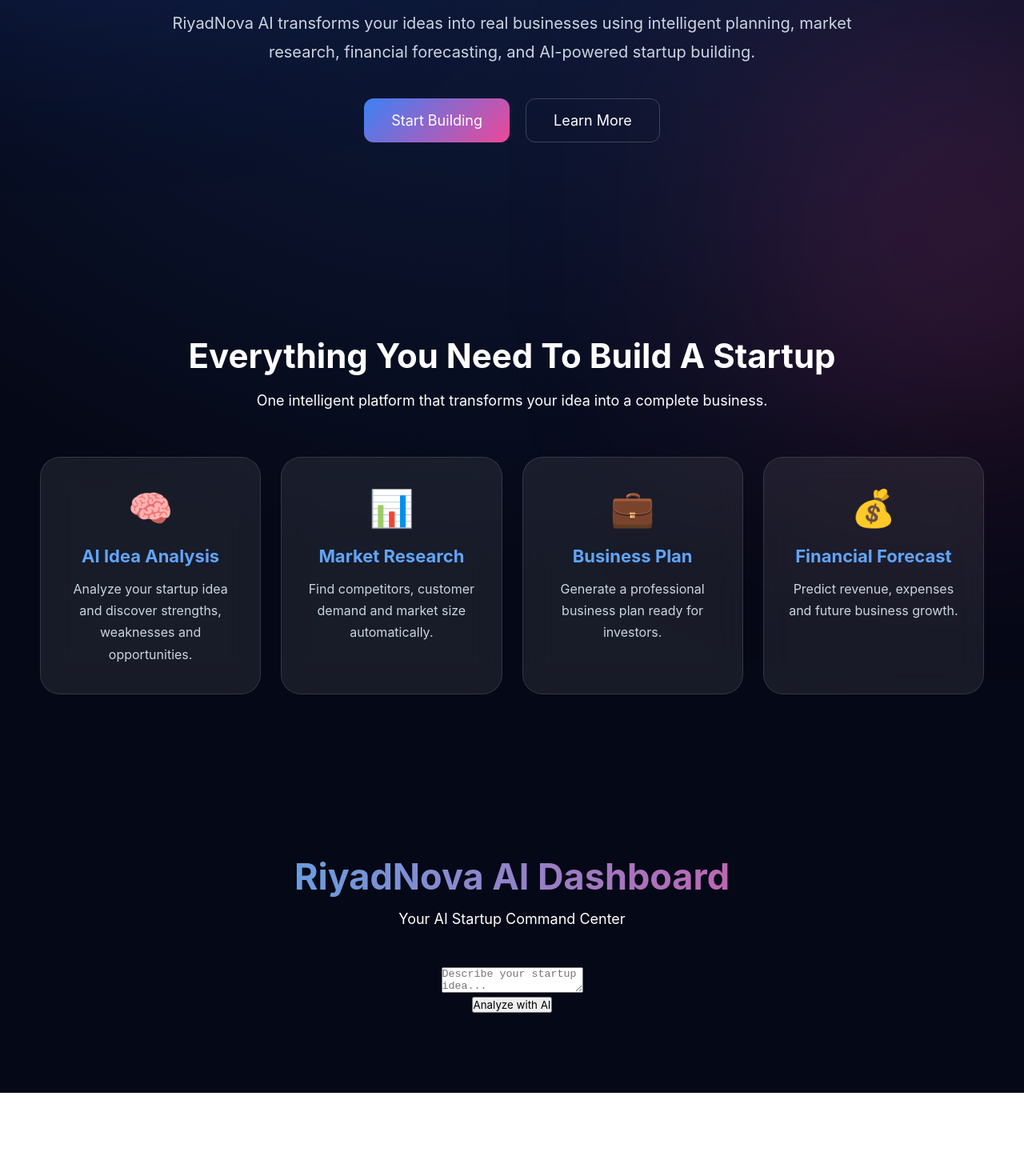
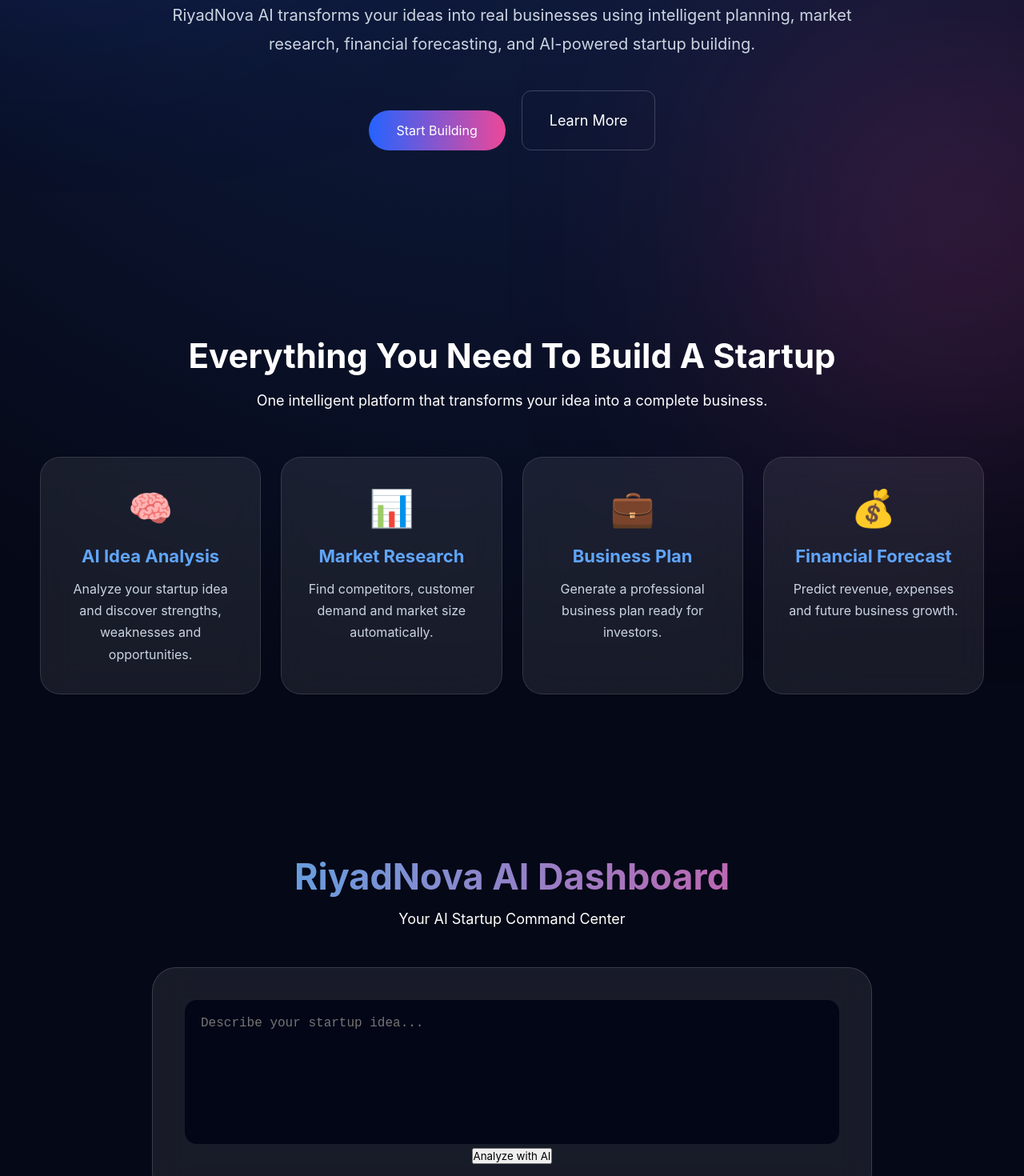
Before and after one commit to Ryad-S/RiyadNova-AI., a React (Vite) app in the folder frontend/: page / in a window 1280 px wide. Shown: the part 440-1910 px from the top of the page at 80% size. Before the commit the page ends 1806 px from the top, so only its background shows below. Built offline with nearby package versions, Linux system fonts and the light colour scheme.

Commit message:
Update design.css

```diff
--- a/frontend/src/styles/design.css
+++ b/frontend/src/styles/design.css
@@ -391,3 +391,103 @@
   line-height: 1.6;
 
 }
+/* AI Idea Analyzer */
+
+
+.idea-analyzer {
+
+  max-width: 900px;
+
+  margin: 50px auto;
+
+  padding: 40px;
+
+  background: rgba(255,255,255,0.08);
+
+  border: 1px solid rgba(255,255,255,0.15);
+
+  border-radius: 30px;
+
+  backdrop-filter: blur(20px);
+
+}
+
+
+
+.idea-analyzer h2 {
+
+  color: #38bdf8;
+
+  margin-bottom: 25px;
+
+}
+
+
+
+.idea-analyzer textarea {
+
+  width: 100%;
+
+  height: 180px;
+
+  padding: 20px;
+
+  border-radius: 15px;
+
+  border: none;
+
+  outline: none;
+
+  background: #020617;
+
+  color: white;
+
+  font-size: 16px;
+
+  resize: none;
+
+}
+
+
+
+.primary-btn {
+
+  margin-top: 25px;
+
+  padding: 15px 35px;
+
+  border-radius: 30px;
+
+  border: none;
+
+  cursor: pointer;
+
+  color: white;
+
+  background: linear-gradient(
+    90deg,
+    #2563ff,
+    #ec4899
+  );
+
+  font-size: 16px;
+
+}
+
+
+
+.analysis-result {
+
+  margin-top: 30px;
+
+  padding: 25px;
+
+  white-space: pre-line;
+
+  background: rgba(37,99,255,0.15);
+
+  border-radius: 20px;
+
+  color: white;
+
+}
```
